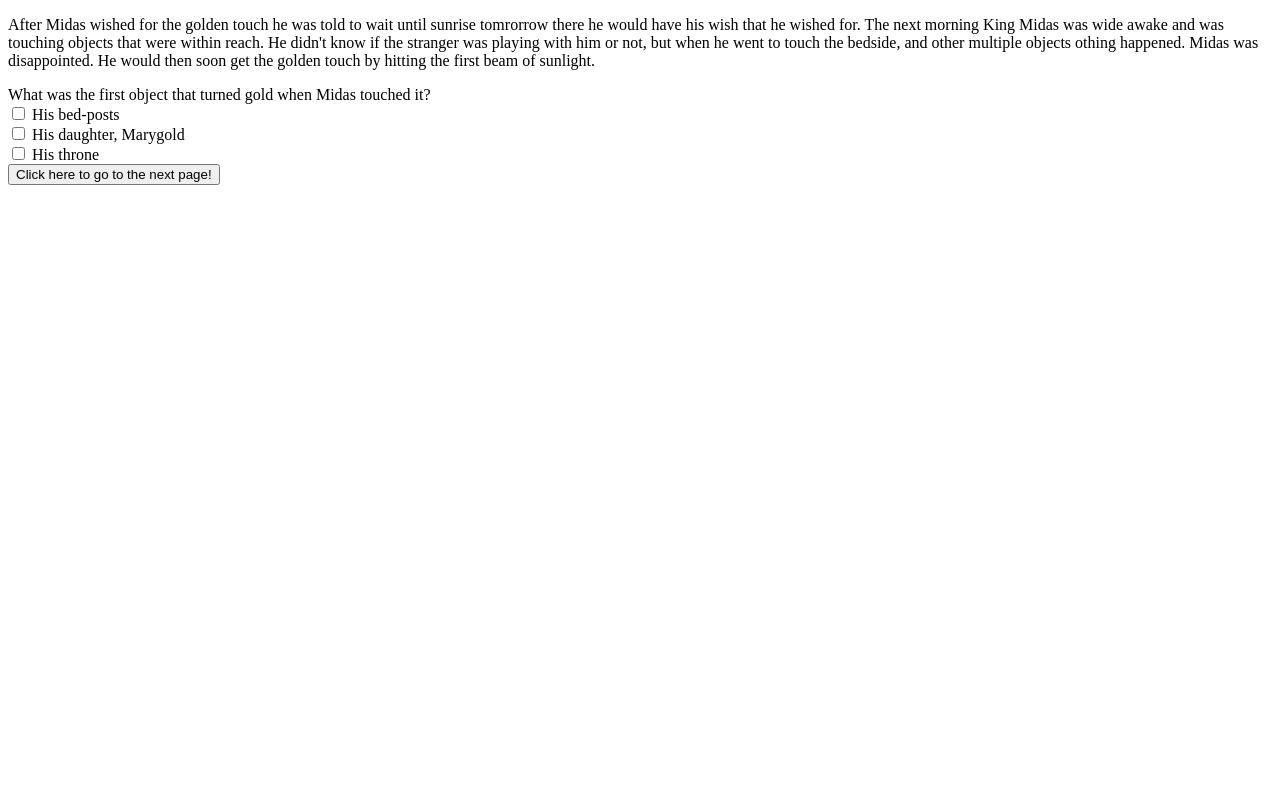
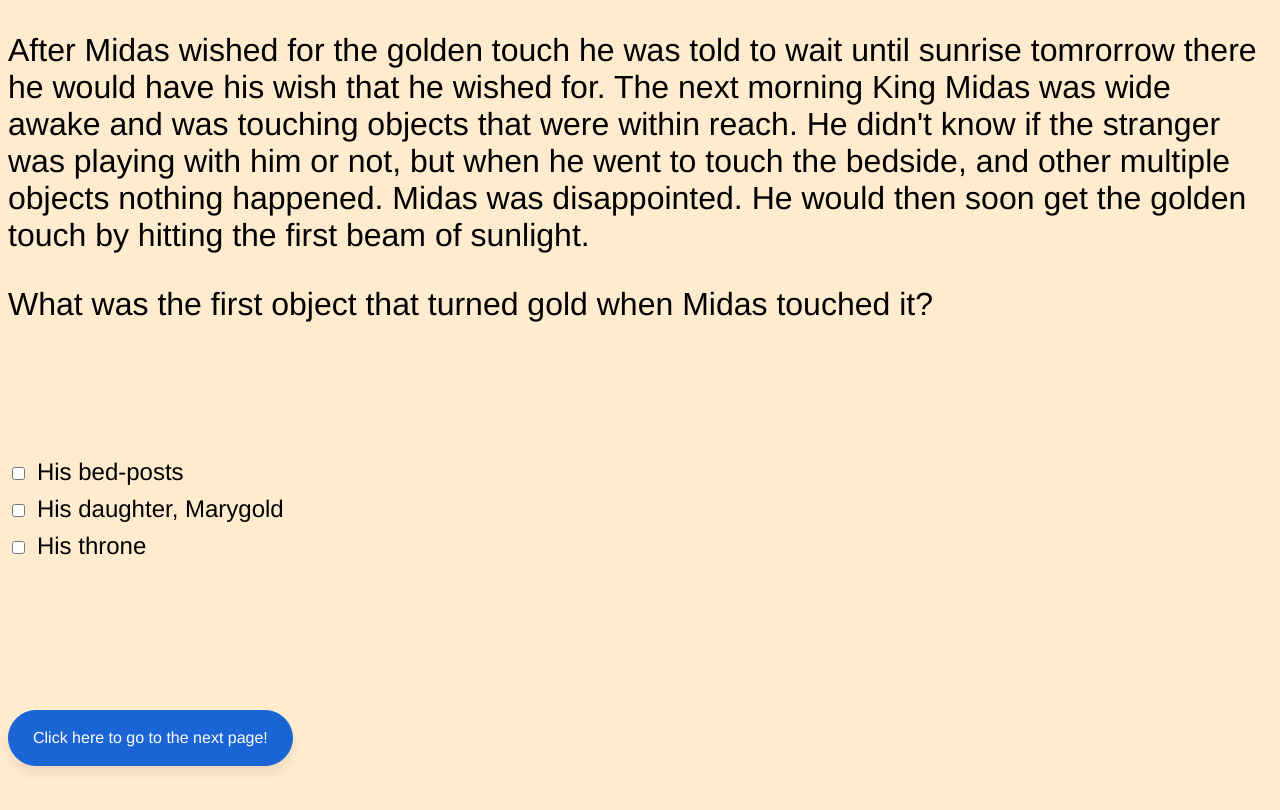
Before and after one commit to ekksdee1/tell_a_story_project, a plain HTML site: page pg2.html in a window 1280 px wide. Drawn offline with Linux system fonts and the light colour scheme.

Commit message:
css changes and tweaks

```diff
--- a/pg2.html
+++ b/pg2.html
@@ -1,7 +1,11 @@
 <!DOCTYPE HTML>
 <html>
     <head>
+        <title>
+            The Golden Touch of King Midas Interactive Adventure, pg2
+        </title>
 
+        <link rel="stylesheet" type="text/css" href="style.css">
     </head>
 
     <body>
@@ -9,7 +13,7 @@
             After Midas wished for the golden touch he was told to wait until sunrise tomrorrow there he would have
             his wish that he wished for. The next morning King Midas was wide awake and was touching objects that
             were within reach. He didn't know if the stranger was playing with him or not, but when he went to touch
-            the bedside, and other multiple objects othing happened. Midas was disappointed. He would then soon get
+            the bedside, and other multiple objects nothing happened. Midas was disappointed. He would then soon get
             the golden touch by hitting the first beam of sunlight.
         </p>
         <p>
@@ -45,7 +49,7 @@
                 <br class="big">
                 <button
                     type="button"
-                    onclick="window.location.href = 'pg2.html'">Click here to go to the next page!
+                    onclick="window.location.href = 'pg3.html'">Click here to go to the next page!
                 </button>
         </p>
     </body>
--- a/style.css
+++ b/style.css
@@ -4,10 +4,12 @@ body {
 
 h1 {
     font-size: 56px;
+    font-family: 'Helvetica', Calibri;
 }
 
 p {
-    font-size: 24px;
+    font-size: 32px;
+    font-family: 'Helvetica', Calibri;
 }
 
 
@@ -37,4 +39,5 @@ br.big{
 
 label {
     font-size: 24px;
+    font-family: 'Helvetica', Calibri;
 }
```
